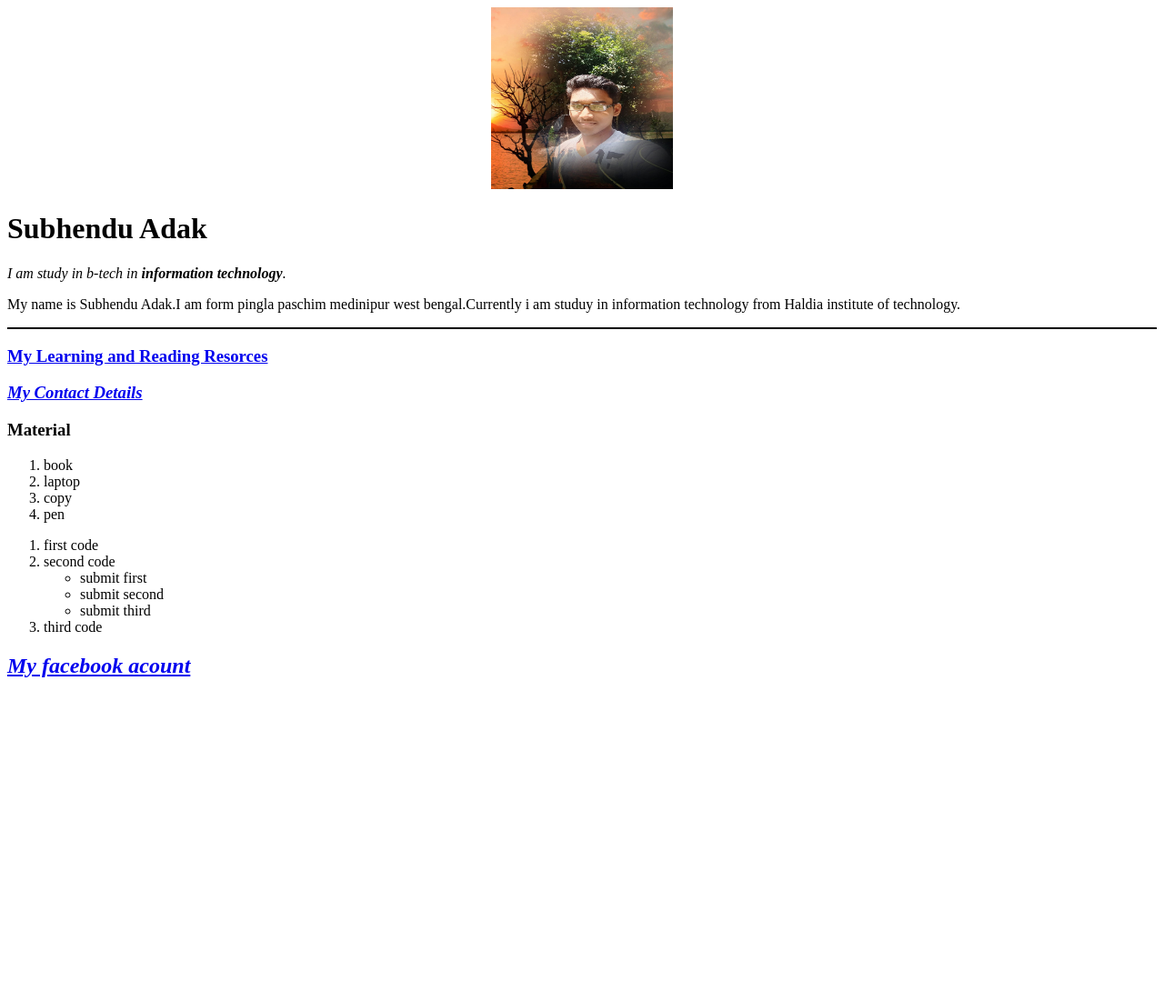
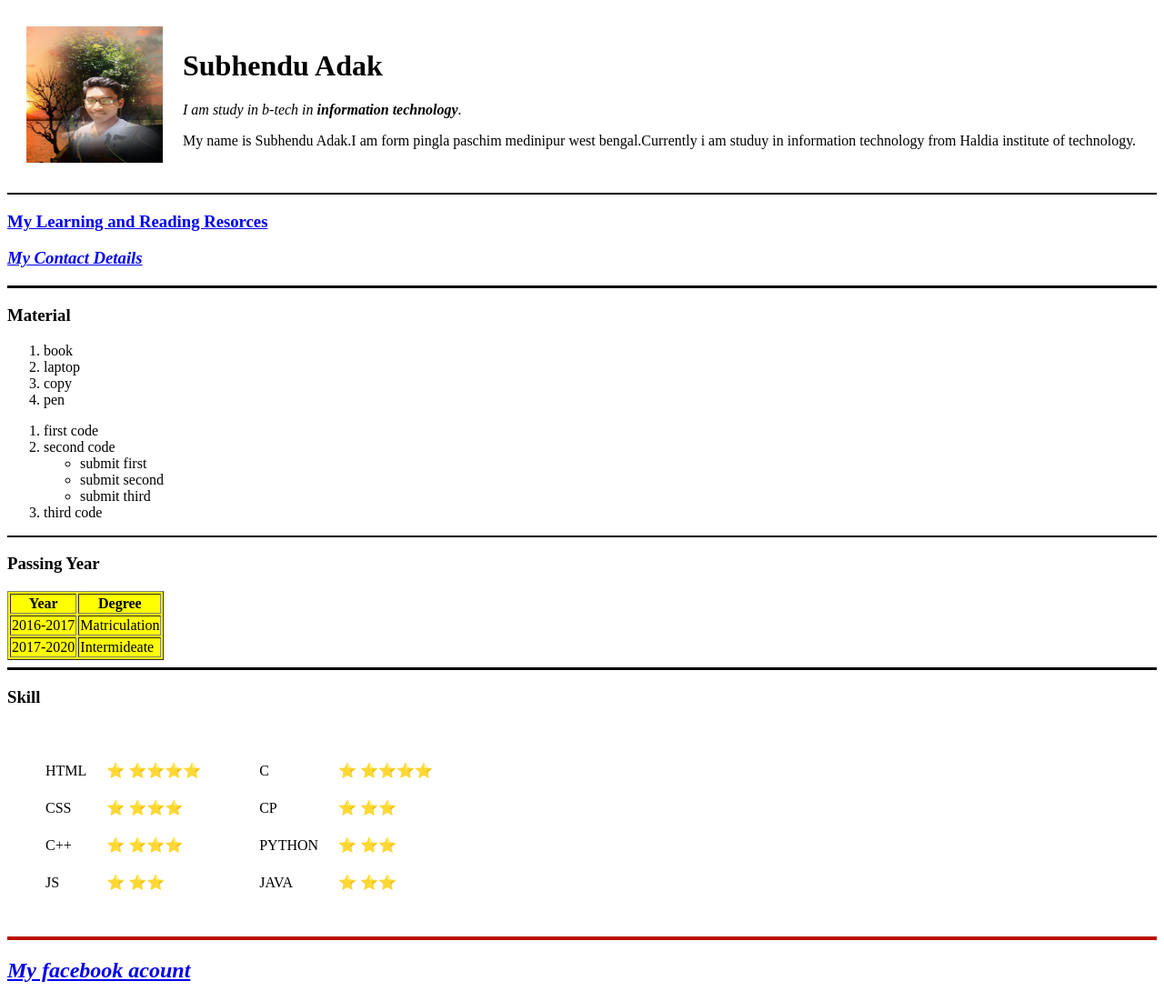
Before and after one commit to subhendu-1/web-development-code, a plain HTML site: page index.html in a window 1280 px wide. Shown: the whole page at 91% size. Before the commit the page ends 800 px from the top, so only its background shows below. Drawn offline with Linux system fonts and the light colour scheme.

```diff
--- a/index.html
+++ b/index.html
@@ -7,20 +7,25 @@
     <title>❤Subhendu's personal site</title>
 </head>
 <body>
-    <center>
+
     <!-- <img src="https://avatars.githubusercontent.com/u/86670137?v=4" alt="Subhendu's profile picture"> -->
              <!-- other process -->
-    <a href="https://www.linkedin.com/feed/?trk=404_page">
-    <img src = "subhendu.png.jpg" alt="subhendu's profile picture" height="200" width="200">
-    </a>
-    </center>
-    <h1>Subhendu Adak</h1>
+    <table cellspacing="20">
+        <tr>
+            <td><a href="https://www.linkedin.com/feed/?trk=404_page">
+                <img src = "subhendu.png.jpg" alt="subhendu's profile picture" height="150" width="150">
+                </a></td>
+            <td><h1>Subhendu Adak</h1>
                 <p><em>I am study in b-tech in <strong>information technology</strong>.</em></p>
-    <p>My name is Subhendu Adak.I  am form pingla paschim medinipur west bengal.Currently i am studuy in information technology from Haldia institute of technology.</p>
+                <p>My name is Subhendu Adak.I  am form pingla paschim medinipur west bengal.Currently i am studuy in information technology from Haldia institute of technology.</p></td>
+        </tr>
+    </table>
+
+
     <hr size = "2" color = "black ">
     <h3> <a href="resource.html">My Learning and Reading Resorces</a></h3>
     <h3><em><strong><a href="contact_details.html">My Contact Details</a></strong></em></h3>
-
+    <hr size="3" color="black">
     <H3>Material</H3>
     <ol>
         <li>book</li>
@@ -40,6 +45,80 @@
             </li>
             <li>third code</li>
         </ol>
+        <hr size="2" color="black">
+
+        <!-- HTML table tag  -->
+        <h3>Passing Year</h3>
+        <table border="1px" bgcolor="yellow">
+        <colgroup span="4"></colgroup>
+          <thead>
+            <tr>
+                <th>Year</th>
+                <th>Degree</th>
+            </tr>
+          </thead>
+          <tbody>
+            <tr>
+                <td>2016-2017</td>
+                <td>Matriculation</td>
+            </tr>
+            <tr>
+                <td>2017-2020</td>
+                <td>Intermideate</td>
+            </tr>
+          </tbody>
+      </table>
+      <hr size="3" color="black">
+
+         <!-- table chalange with angela yu -->
+         <h3>Skill</h3>
+         <table cellspacing="20">
+             <tr>
+                 <td>
+                    <table cellspacing="20">
+                        <tr>
+                            <td>HTML</td>
+                            <td>&#11088; &#11088;&#11088;&#11088;&#11088;</td>
+                        </tr>
+                        <tr>
+                            <td>CSS</td>
+                            <td>&#11088; &#11088;&#11088;&#11088;</td>
+                        </tr>
+                           <tr>
+                               <td>C++</td>
+                               <td>&#11088; &#11088;&#11088;&#11088;</td>
+                           </tr>
+                           <tr>
+                           <td>JS</td>
+                           <td>&#11088; &#11088;&#11088;</td>
+                           </tr>
+                    </table>
+                 </td>
+                 <td>
+                    <table cellspacing="20">
+                        <tr>
+                            <td>C</td>
+                            <td>&#11088; &#11088;&#11088;&#11088;&#11088;</td>
+                        </tr>
+                        <tr>
+                            <td>CP</td>
+                            <td>&#11088; &#11088;&#11088;</td>
+                        </tr>
+                           <tr>
+                               <td>PYTHON</td>
+                               <td>&#11088; &#11088;&#11088;</td>
+                           </tr>
+                           <tr>
+                           <td>JAVA</td>
+                           <td>&#11088; &#11088;&#11088;</td>
+                       </tr>
+                    </table>
+                 </td>
+             </tr>
+         </table>
+         <hr size="4" color="balck">
+
+
       <!-- HTML link on anchor tag -->
       <h2><em><a href="https://www.facebook.com/subhendu.adak.319/">My facebook acount</a></em></h2>
 </body>
```
Also changed, not shown: contact_details.html (+45 -0 lines). Lines whose indentation alone changed are shown as unchanged.
